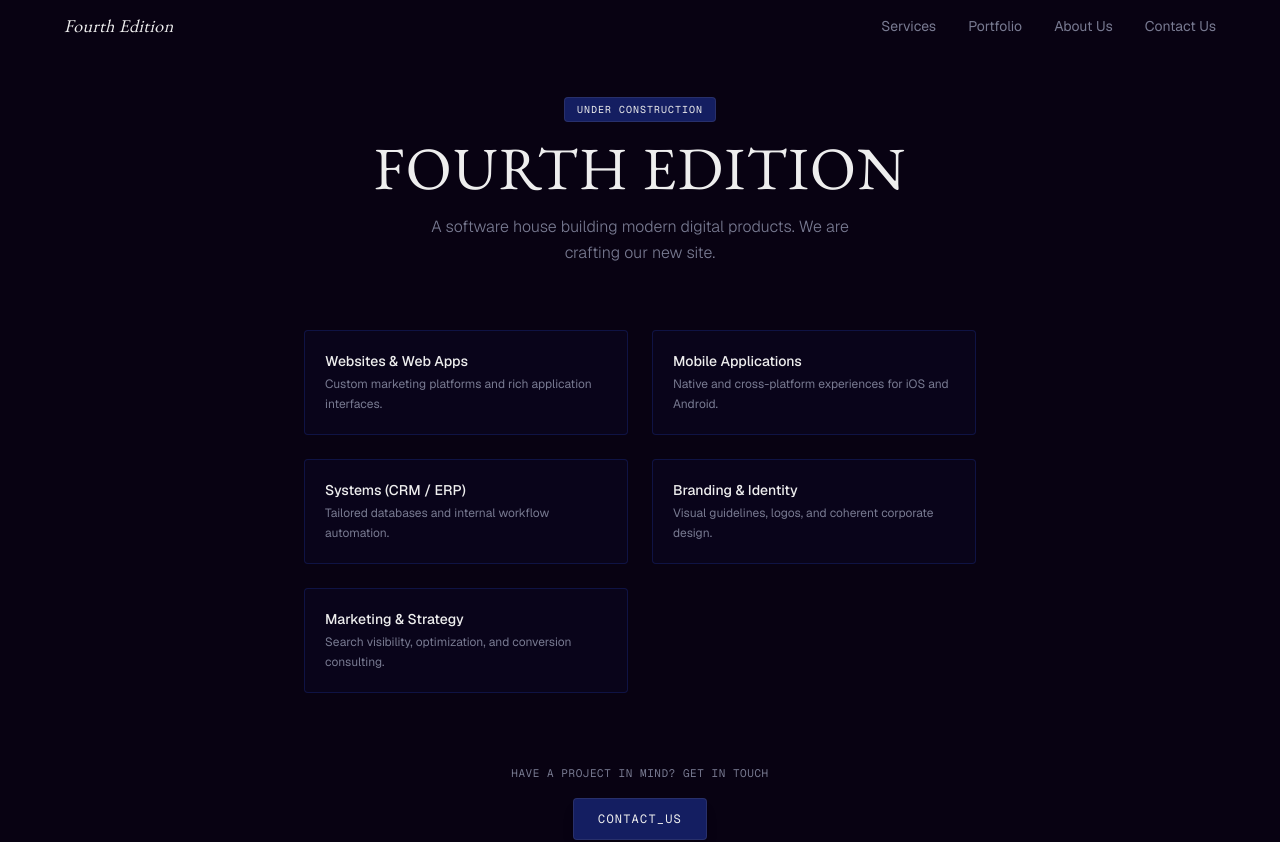
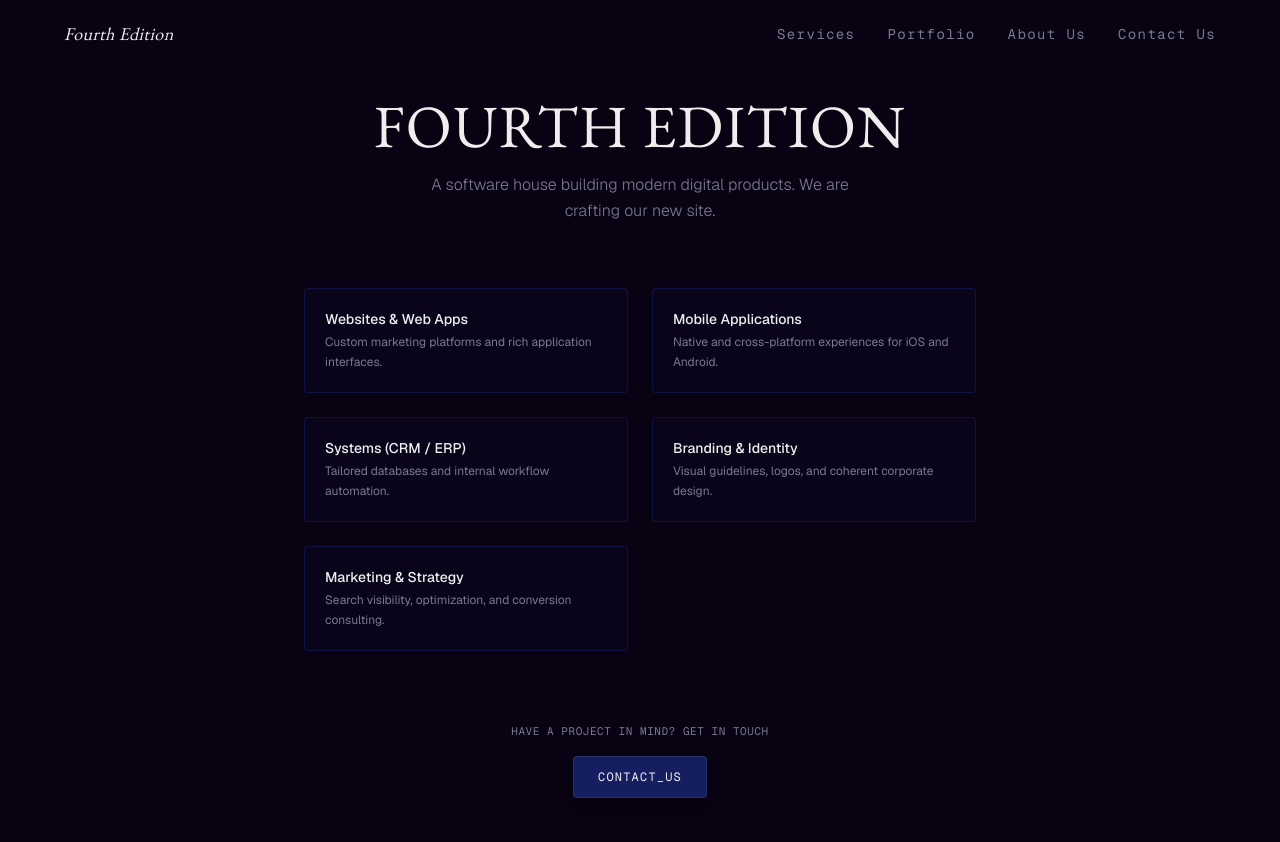
Before and after one commit to Fourth-Edition/Website, a Next.js app: page / in a window 1280 px wide. Shown: the top 842 px of the page. Built offline with nearby package versions, Linux system fonts and the light colour scheme.

Commit message:
Update SERVICES.md title, enhance NavBar with ScrambleLink component, and adjust IntroScreen animation timing

```diff
--- a/app/components/IntroScreen.tsx
+++ b/app/components/IntroScreen.tsx
@@ -28,7 +28,7 @@ function useIntroAnimation(
     const sloganLetters = slogan.querySelectorAll("span");
 
     const tl = gsap.timeline({
-      onComplete: () => setTimeout(onComplete, 300),
+      onComplete: () => setTimeout(onComplete, 200),
     });
 
     // Company name – each letter flips in like a page turn
@@ -36,8 +36,8 @@ function useIntroAnimation(
       rotateX: 90,
       opacity: 0,
       transformOrigin: "50% 100%", // flip from the bottom edge
-      stagger: 0.08,
-      duration: 0.5,
+      stagger: 0.03,
+      duration: 0.2,
       ease: "power3.out",
     })
       // Slogan – same page flip, slightly faster stagger
@@ -47,11 +47,11 @@ function useIntroAnimation(
           rotateX: 90,
           opacity: 0,
           transformOrigin: "50% 100%",
-          stagger: 0.04,
-          duration: 0.4,
+          stagger: 0.02,
+          duration: 0.2,
           ease: "power3.out",
-        },
-        "+=0.2"
+        }
+        // "+=0.2"
       );
   }, [onComplete]);
 }
--- a/app/components/navbar.tsx
+++ b/app/components/navbar.tsx
@@ -1,6 +1,6 @@
 "use client";
 
-import { useEffect, useState } from "react";
+import { useEffect, useState, useRef } from "react";
 
 const navLinks = [
   { label: "Services", href: "#services" },
@@ -8,6 +8,70 @@ const navLinks = [
   { label: "About Us", href: "#about" },
   { label: "Contact Us", href: "#contact" },
 ] as const;
+
+const CHARS = "ABCDEFGHIJKLMN23456789";
+
+/**
+ * On hover, each letter scrambles through random characters
+ * before resolving back to the real letter — mechanical, deliberate.
+ */
+function ScrambleLink({ label, href }: { label: string; href: string }) {
+  const [display, setDisplay] = useState(label);
+  const frameRef = useRef<ReturnType<typeof setTimeout> | null>(null);
+
+  function scramble() {
+    const iterations = label.length * 3;
+    let count = 0;
+
+    const tick = () => {
+      setDisplay(
+        label
+          .split("")
+          .map((char, i) => {
+            // Resolve letters left-to-right as iterations progress
+            if (char === " ") return " ";
+            if (i < Math.floor(count / 3)) return char;
+            return CHARS[Math.floor(Math.random() * CHARS.length)];
+          })
+          .join("")
+      );
+
+      count++;
+      if (count <= iterations) {
+        frameRef.current = setTimeout(tick, 40);
+      } else {
+        setDisplay(label);
+      }
+    };
+
+    tick();
+  }
+
+  function reset() {
+    if (frameRef.current) clearTimeout(frameRef.current);
+    setDisplay(label);
+  }
+
+  return (
+    <a
+      href={href}
+      onMouseEnter={scramble}
+      onMouseLeave={reset}
+      className="
+        relative text-sm font-mono text-brand-slate
+        hover:text-brand-light tracking-widest
+        transition-colors duration-150
+        after:absolute after:bottom-0 after:left-0
+        after:h-px after:w-full after:origin-left after:scale-x-0
+        after:bg-brand-light
+        after:transition-transform after:duration-300 after:ease-out
+        hover:after:scale-x-100
+      "
+    >
+      {display}
+    </a>
+  );
+}
 
 export default function NavBar() {
   const [scrolled, setScrolled] = useState(false);
@@ -20,10 +84,10 @@ export default function NavBar() {
 
   return (
     <nav
-      className={`fixed top-0 left-0 right-0 z-40 flex items-center  py-3 justify-between px-8 md:px-16 transition-all duration-300 ${
+      className={`fixed top-0 left-0 right-0 z-40 flex items-center justify-between px-8 md:px-16 transition-all duration-300 ${
         scrolled
-          ? "bg-brand-deep/80 backdrop-blur-md border-b py-5 border-brand-navy/60 "
-          : "bg-transparent border-b border-transparent"
+          ? "py-3 bg-brand-black/80 backdrop-blur-md border-b border-brand-navy/60"
+          : "py-5 bg-transparent"
       }`}
     >
       {/* Brand */}
@@ -39,13 +103,7 @@ export default function NavBar() {
       <ul className="flex items-center gap-8">
         {navLinks.map(({ label, href }) => (
           <li key={href}>
-            <a
-              href={href}
-              className="text-sm font-sans text-brand-slate hover:text-brand-light transition-colors duration-200"
-              style={{ fontFamily: "var(--font-geist-sans)" }}
-            >
-              {label}
-            </a>
+            <ScrambleLink label={label} href={href} />
           </li>
         ))}
       </ul>
--- a/app/page.tsx
+++ b/app/page.tsx
@@ -16,7 +16,7 @@ export default function Home() {
   }, []);
 
   const handleIntroComplete = () => {
-    sessionStorage.setItem("fe_intro_completed", "true");
+    // sessionStorage.setItem("fe_intro_completed", "true");
     setShowIntro(false);
   };
 
@@ -52,7 +52,6 @@ export default function Home() {
       {showIntro && <IntroScreen onComplete={handleIntroComplete} />}
 
       <div className="relative min-h-screen bg-brand-black text-brand-light flex flex-col items-center justify-center px-6 py-24 selection:bg-brand-navy selection:text-brand-light">
-
         <main
           className={`relative z-10 max-w-4xl w-full flex flex-col items-center text-center space-y-12 transition-opacity duration-700 ${
             showIntro ? "opacity-0" : "opacity-100"
@@ -60,10 +59,6 @@ export default function Home() {
         >
           {/* Header */}
           <div className="space-y-4">
-            <div className="inline-block px-3 py-1 rounded bg-brand-navy text-brand-light text-[10px] tracking-widest font-mono uppercase border border-brand-slate/20">
-              Under Construction
-            </div>
-
             <h1 className="font-serif text-4xl md:text-6xl font-light tracking-wide text-brand-light">
               FOURTH EDITION
             </h1>
```
Also changed, not shown: 1 other file (tests, documents, lock files or other folders).
